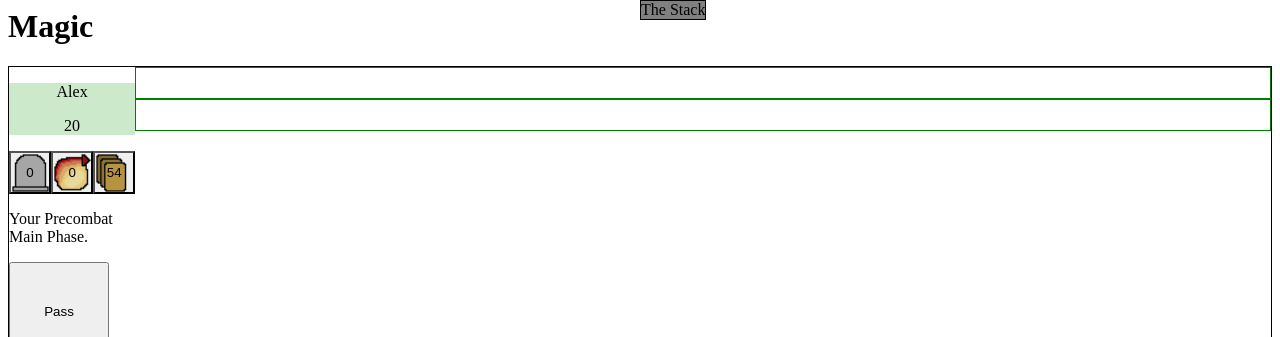
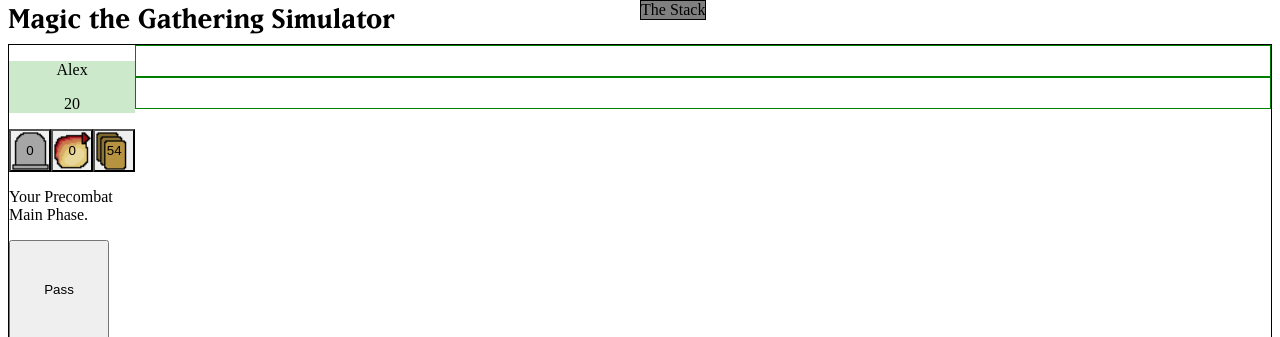
Before and after one commit to Delaminer/Magic-the-Gathering-Simulator, a website: page magic.html in a window 1280 px wide. Shown: the top 337 px of the page. Drawn offline with Linux system fonts and the light colour scheme.

Commit message:
Update magic.html

```diff
--- a/magic.html
+++ b/magic.html
@@ -1,7 +1,7 @@
 <!DOCTYPE html5>
 <html>
     <head>
-        <title>Magic!</title>
+        <title>Magic the Gathering Simulator</title>
         <style>
             .line{
                 position:absolute;
@@ -13,7 +13,7 @@
         <link rel="stylesheet" href="magic.css">
     </head>
     <body>
-        <h1>Magic</h1>
+        <h1 style="font-family: 'Magic Title';">Magic the Gathering Simulator</h1>
         <div id="game" class="game"></div>
         <!-- <div id="line" style="display: none;"></div> -->
         <script src="tools.js"></script>
```
